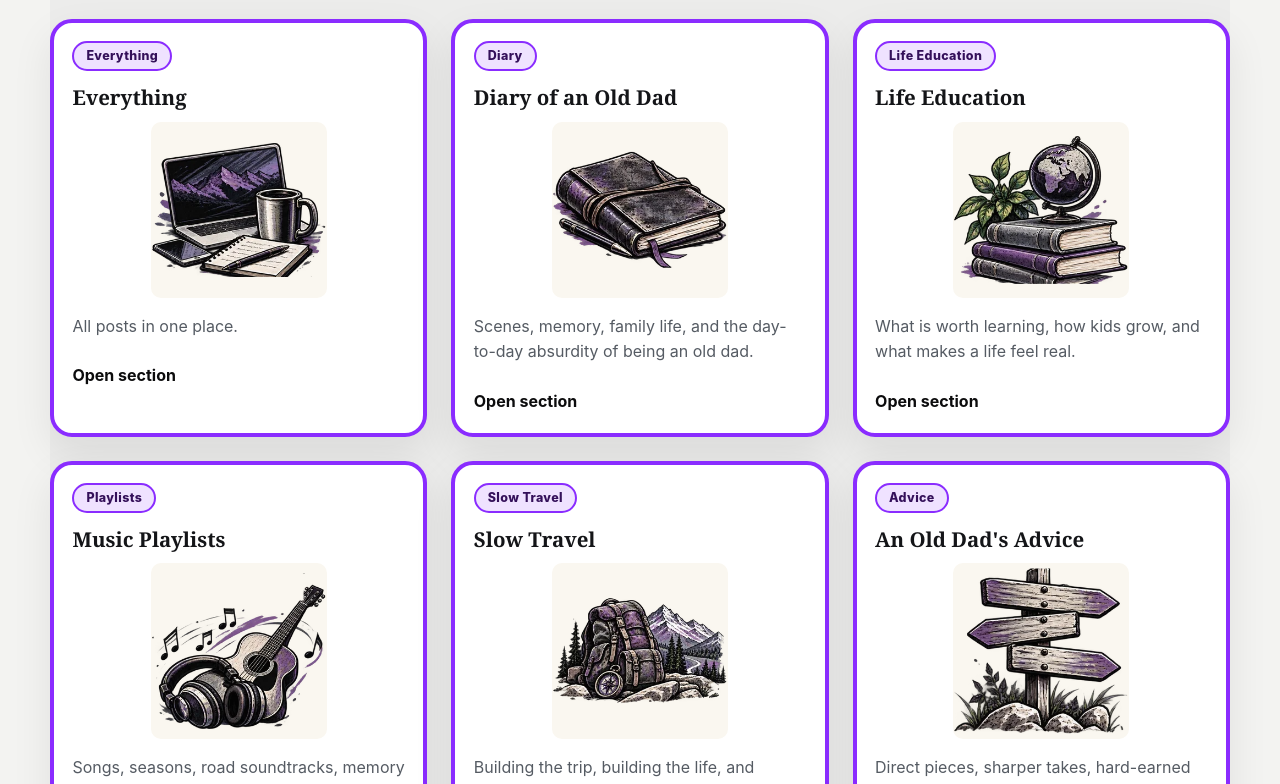
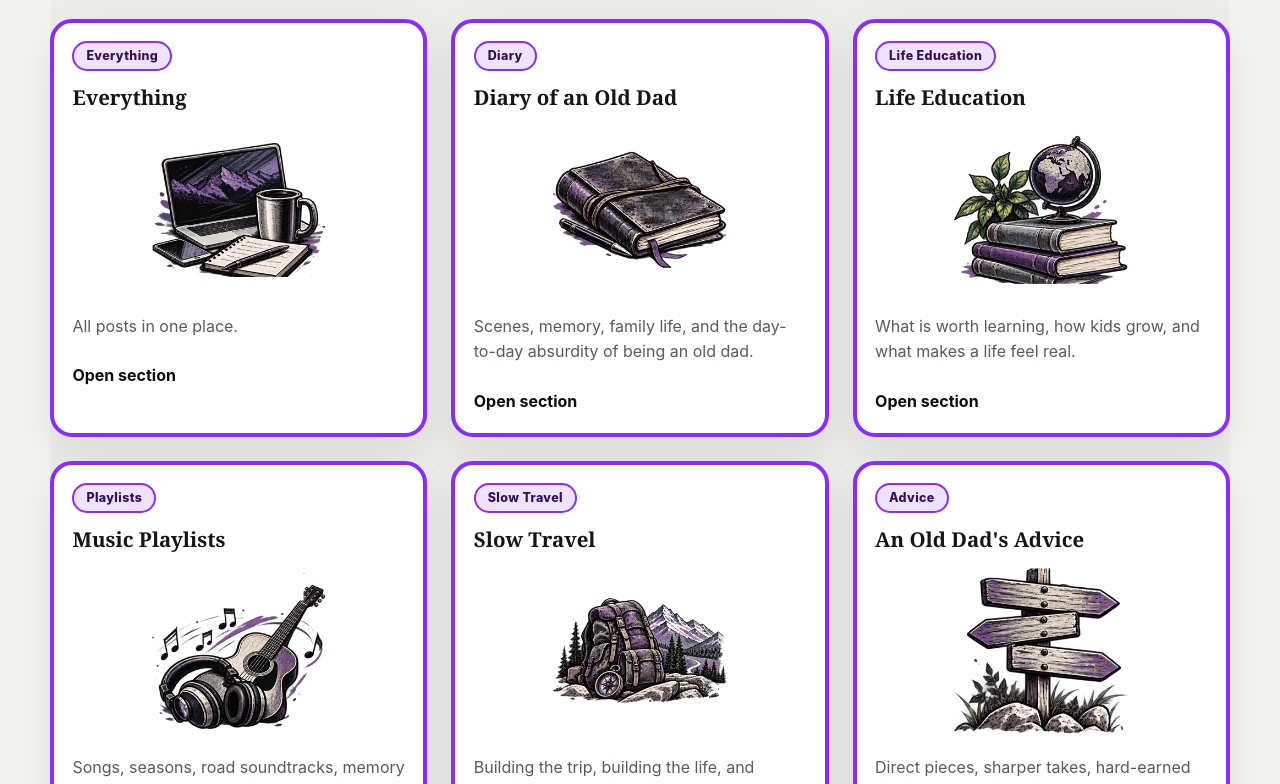
Before and after one commit to SuperDudePro/Blog-Site, a React (Vite) app: page / in a window 1280 px wide. Shown: the part 2596-3380 px from the top of the page. Built offline with nearby package versions, Linux system fonts and the light colour scheme.

Commit message:
Remove cream background behind transparent section images (#115)

```diff
--- a/src/components/SectionCard.css
+++ b/src/components/SectionCard.css
@@ -5,7 +5,6 @@
   aspect-ratio: 1 / 1;
   margin: 0.7rem auto 1rem;
   border-radius: 10px;
-  background-color: #faf7f0;
   height: auto;
   object-fit: contain;
 }
```
